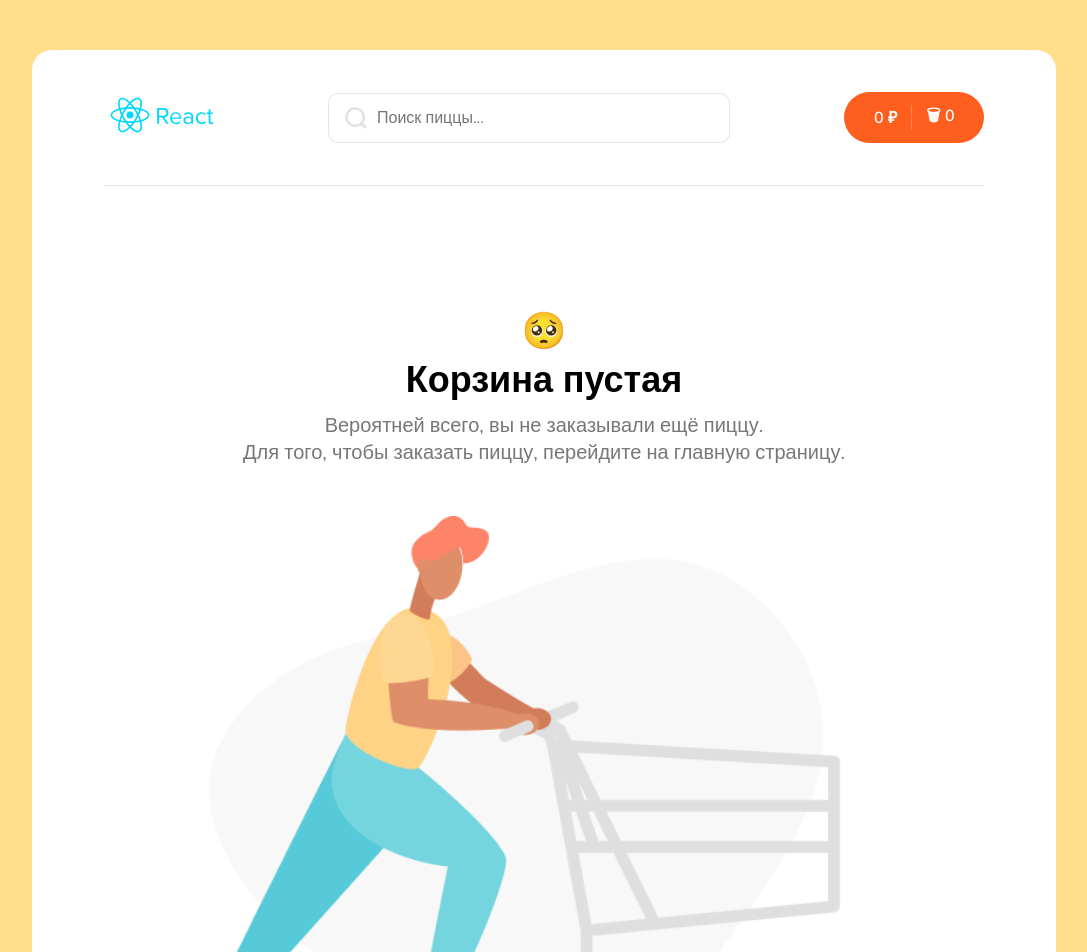
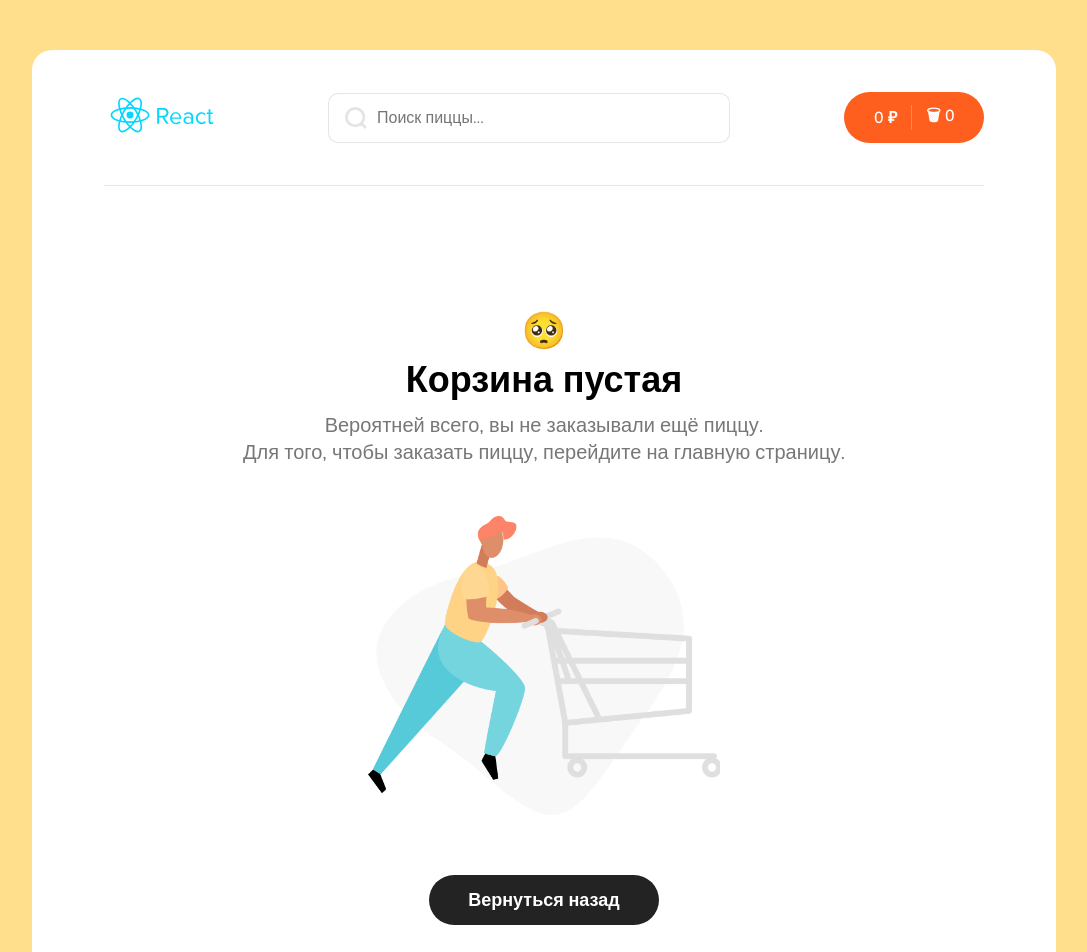
Before and after one commit to lightboomq/React-Pizza-V2, a React (Create React App) app: page /basket in a window 1280 px wide. Shown: the top 952 px of the page, without its empty margins (96-1183 px from the left). Built offline with nearby package versions, Linux system fonts and the light colour scheme.

Commit message:
adaptiv img basket

```diff
--- a/src/Componets/BasketBlock/BasketBlock.jsx
+++ b/src/Componets/BasketBlock/BasketBlock.jsx
@@ -11,7 +11,7 @@ function BasketBlock () {
                               Для того, чтобы заказать пиццу, перейдите на главную страницу.
                         </p>
                         <img src = "/img/sorry-empty-basket.png" width={300} height={255}/>
-                        <Link to ="/"><button className="comeback_button">Вернуться назад</button></Link>
+                        <Link style={{ textDecoration: 'none' }} to ="/"><button className="comeback_button">Вернуться назад</button></Link>
                   </div>
 
             </div>
--- a/src/Componets/BasketBlock/basketBlock.scss
+++ b/src/Componets/BasketBlock/basketBlock.scss
@@ -14,10 +14,6 @@
                   margin: 0 auto;
                   width: 86%;
                   background-color: white;
-                  span{
-                        display: flex;
-                        justify-content: center;
-                  }
                   h2{
                         text-align: center;
                         font-weight: 700;
@@ -36,10 +32,23 @@
                   img{
                         height: auto;
                         margin-top: 50px;
-                        width: 100%;
+                        width: 50%;
                         height: auto;
+                              @media  (max-width: 900px ) {
+                                    width: 80%;
+                                    height: auto;
+                              }
+                              @media  (max-width: 500px ) {
+                                    width: 100%;
+                                    height: auto;
+                              }
+
+
                   }
                   .comeback_button{
+                        display: flex;
+                        justify-content: center;
+                        align-items: center;
                         border: 0;
                         padding: 0;
                         background-color: transparent;
@@ -47,7 +56,6 @@
                         height: 50px;
                         background-color: #232323;
                         border-radius: 30px;
-                        cursor: pointer;
                         color: white;
                         font-size: 18px;
                         font-weight: 600;
```
